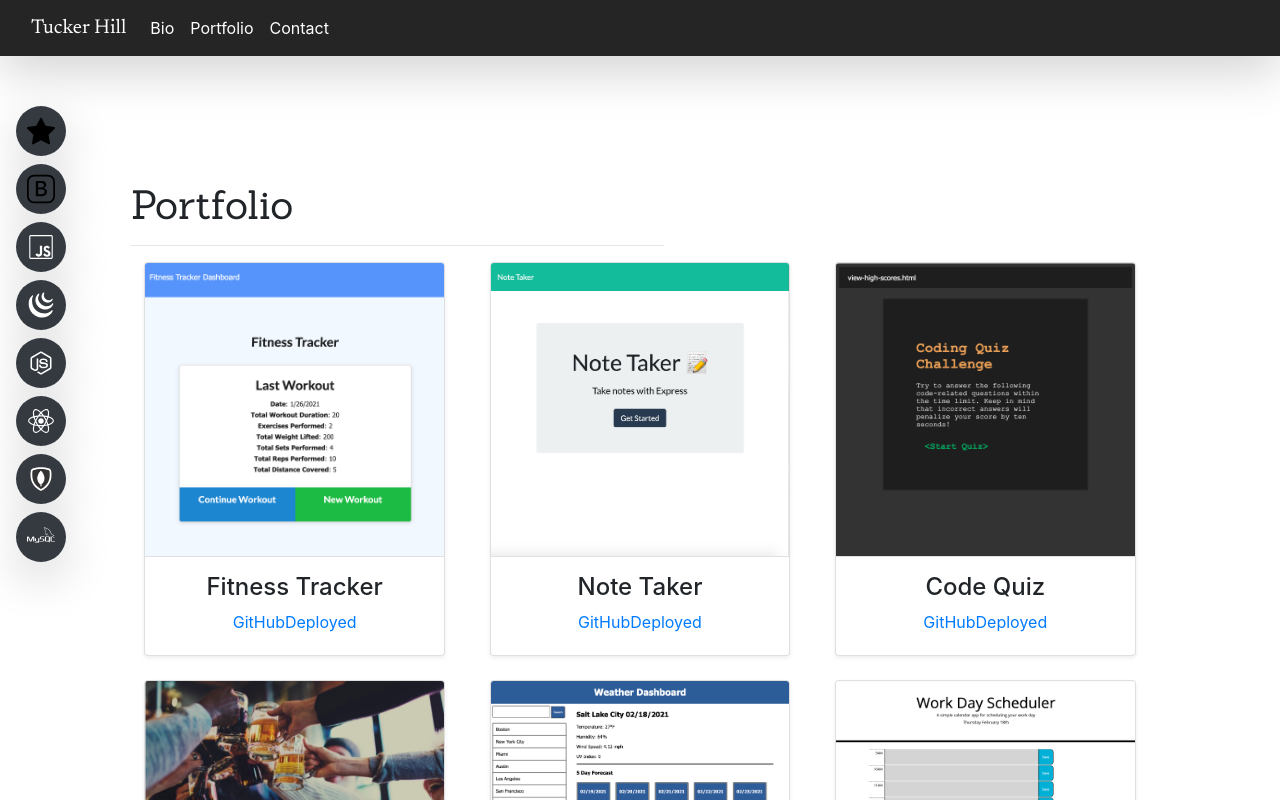
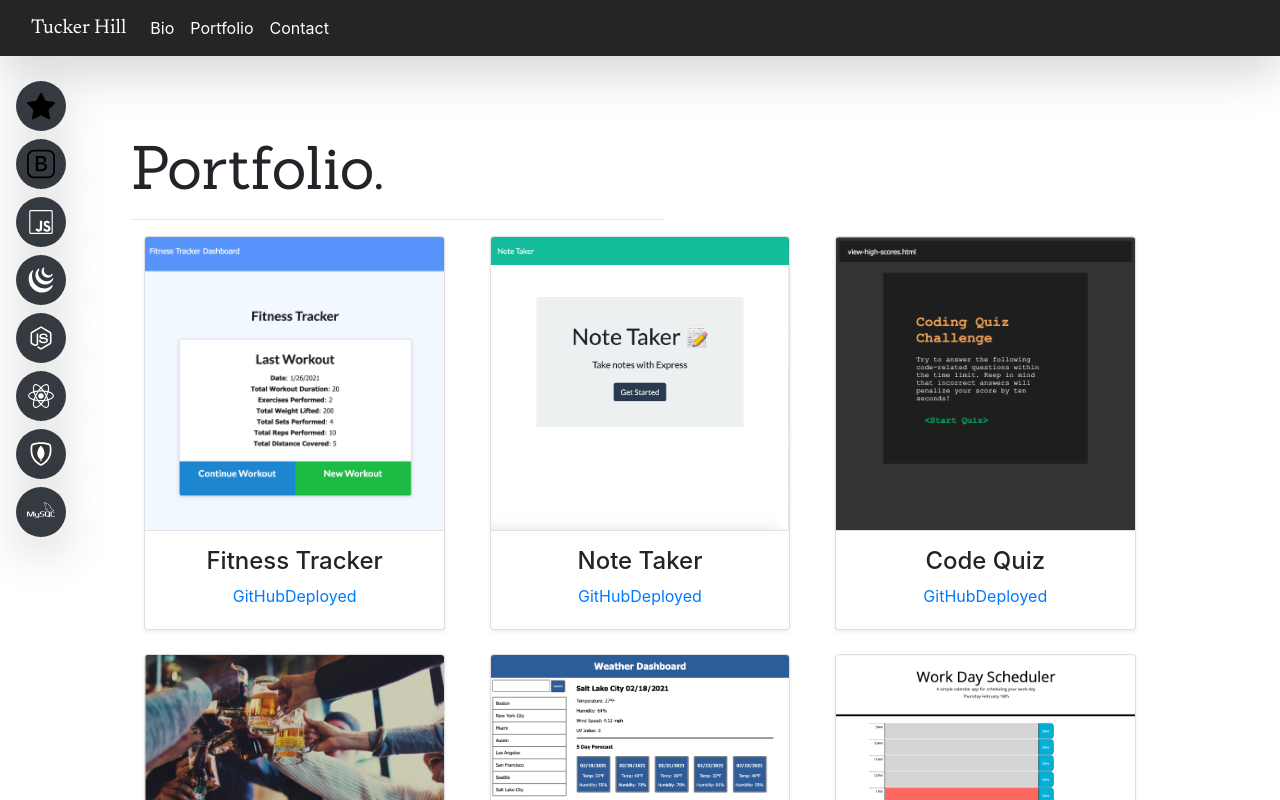
Before and after one commit to hill1635/hill-react-portfolio, a React (Create React App) app: page /portfolio in a window 1280 px wide. Shown: the top 800 px of the page. Built offline with nearby package versions, Linux system fonts and the light colour scheme.

Commit message:
Typing function added globally to all headers.

```diff
--- a/src/index.css
+++ b/src/index.css
@@ -14,9 +14,9 @@ code {
 
 main {
   width: 95%;
-  margin: 50px auto 50px auto;
+  margin: 25px auto 25px auto;
   background-color: white;
-  padding: 75px;
+  padding: 50px 75px 75px 75px;
   border-radius: 10px;
 }
 
@@ -29,3 +29,25 @@ footer {
 .container {
   min-height: 100%;
 }
+
+.header {
+  font-size: 60px;
+  font-family: 'Sanchez', serif;
+  overflow: hidden;
+  border-right: .15em black;
+  white-space: nowrap;
+  margin: 0;
+  animation:
+  typing 1.75s steps(60, end),
+  blink-caret 1s step-end infinite;
+}
+
+@keyframes typing {
+  from { width: 0 }
+  to { width: 100% }
+}
+
+@keyframes blink-caret {
+  from, to { border-color: transparent }
+  50% { border-color: black; }
+}
--- a/src/pages/Bio/Bio.css
+++ b/src/pages/Bio/Bio.css
@@ -1,12 +1,11 @@
-.header {
+/* .header {
     font-size: 60px;
     overflow: hidden;
     border-right: .15em black;
-    letter-spacing: .10em;
     white-space: nowrap;
     margin: 0;
     animation:
-    typing 1.5s steps(60, end),
+    typing 1.75s steps(60, end),
     blink-caret 1s step-end infinite;
 }
 
@@ -18,4 +17,4 @@
 @keyframes blink-caret {
     from, to { border-color: transparent }
     50% { border-color: black; }
-}
+} */
--- a/src/pages/Contact/Contact.js
+++ b/src/pages/Contact/Contact.js
@@ -4,7 +4,7 @@ import "./Contact.css";
 function Contact() {
   return (
     <main className="contact">
-      <h1>Contact</h1>
+      <h1 className="header">Contact.</h1>
       <hr className="solid"></hr>
       <p>Phone: (207) 890-8694</p>
       <p>
--- a/src/pages/Portfolio/Portfolio.js
+++ b/src/pages/Portfolio/Portfolio.js
@@ -10,7 +10,7 @@ function Portfolio() {
         <Sidebar />
       </aside>
       <main>
-        <h1 className="pl-4">Portfolio</h1>
+        <h1 className="pl-4 header">Portfolio.</h1>
         <hr className="solid ml-4 w-50"></hr>
           <Project />
       </main>
```
